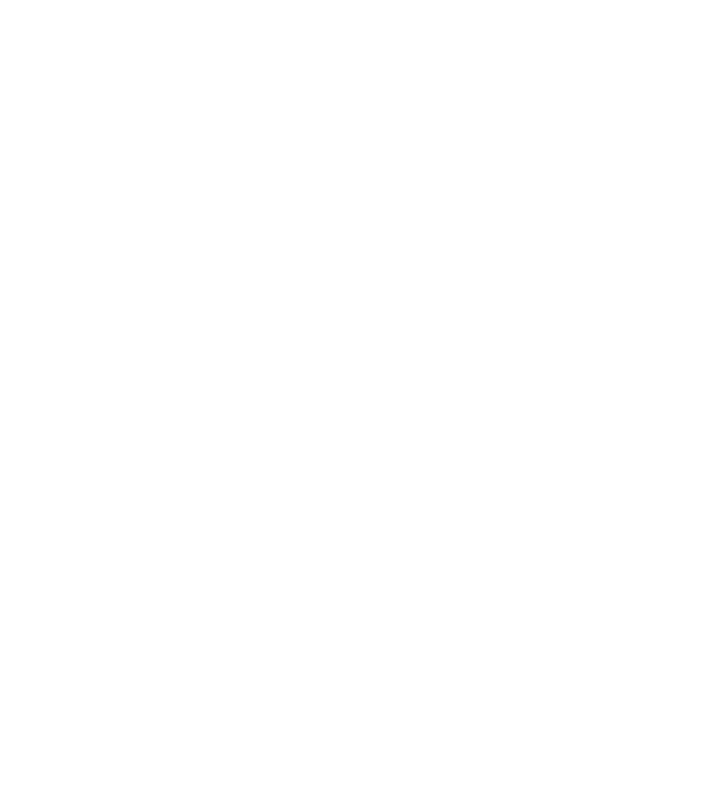
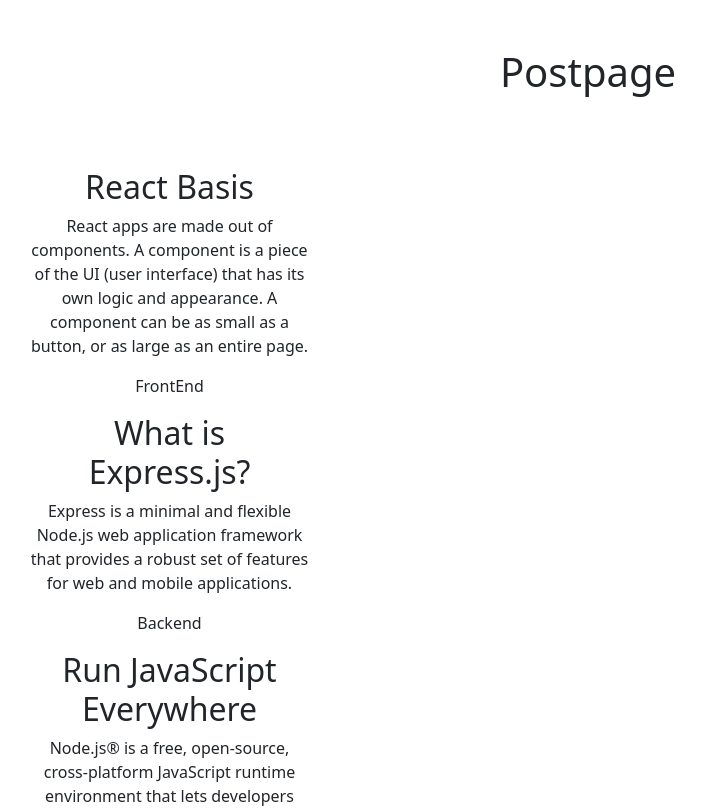
Before and after one commit to MicheleCasani/react-context-api, a React (Vite) app: page / in a window 1280 px wide. Shown: the top 808 px of the page, without its empty margins (52-757 px from the left). Built offline with nearby package versions, Linux system fonts and the light colour scheme.

Commit message:
[UPD] update PostList

```diff
--- a/src/App.jsx
+++ b/src/App.jsx
@@ -1,5 +1,5 @@
 import { useState } from 'react'
-
+import PostsPage from './components/PostsPage'
 
 
 
@@ -8,7 +8,7 @@
 
   return (
     <>
-
+      <PostsPage />
     </>
   )
 }
--- a/src/components/PostsList.jsx
+++ b/src/components/PostsList.jsx
@@ -9,9 +9,19 @@
 
 const PostsList = () => {
     return (
-        <div>
+        <>
+            {posts.map((post) => (
+                <div key={post.id}
+                    className='col-12 col-md-4 col-lg-3 my-3'>
+                    <h2>{post.title}</h2>
+                    <p>{post.content}</p>
+                    <p>{post.category}</p>
+                </div>
+            ))}
 
-        </div>
+
+
+        </>
     )
 }
 
```
